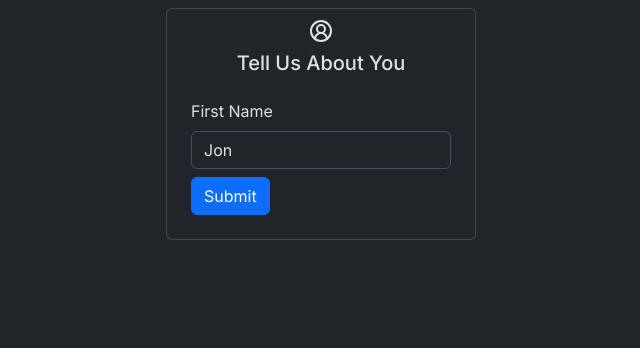
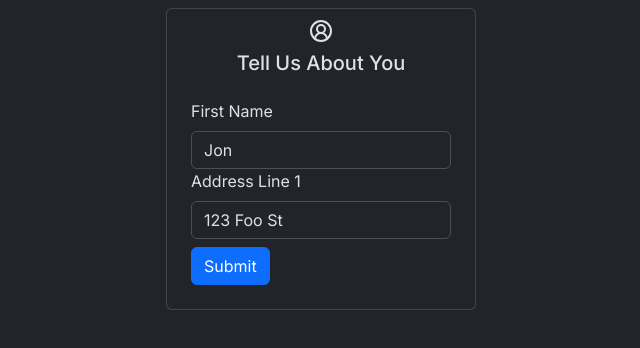
Before and after one commit to JezzyDeves/react-hook-form-demo, a Next.js app: page / in a window 1280 px wide. Shown: the top 348 px of the page, without its empty margins (319-959 px from the left). Built offline with nearby package versions, Linux system fonts and the light colour scheme.

Commit message:
Added address

```diff
--- a/app/page.tsx
+++ b/app/page.tsx
@@ -9,11 +9,17 @@ import { z } from "zod";
 
 const formSchema = z.object({
   name: z.string().min(1, "Please enter your first name"),
+  address: z.object({
+    addressLine1: z.string().min(1, "Please enter your street address"),
+  }),
 });
 
 export default function Home() {
   const [store, setStore] = useState<z.infer<typeof formSchema>>({
     name: "Jon",
+    address: {
+      addressLine1: "123 Foo St",
+    },
   });
 
   const {
@@ -28,7 +34,12 @@ export default function Home() {
 
   useEffect(() => {
     const subscription = watch((value) => {
-      setStore({ name: value.name! });
+      setStore({
+        name: value.name!,
+        address: {
+          addressLine1: value.address?.addressLine1!,
+        },
+      });
     });
 
     return () => subscription.unsubscribe();
@@ -65,6 +76,16 @@ export default function Home() {
                     {errors.name?.message}
                   </Form.Control.Feedback>
                 </Form.Group>
+                <Form.Group>
+                  <Form.Label>Address Line 1</Form.Label>
+                  <Form.Control
+                    isInvalid={!!errors.address?.addressLine1}
+                    {...register("address.addressLine1")}
+                  />
+                  <Form.Control.Feedback type="invalid">
+                    {errors.address?.addressLine1?.message}
+                  </Form.Control.Feedback>
+                </Form.Group>
                 <Button className="mt-2" type="submit">
                   Submit
                 </Button>
```
